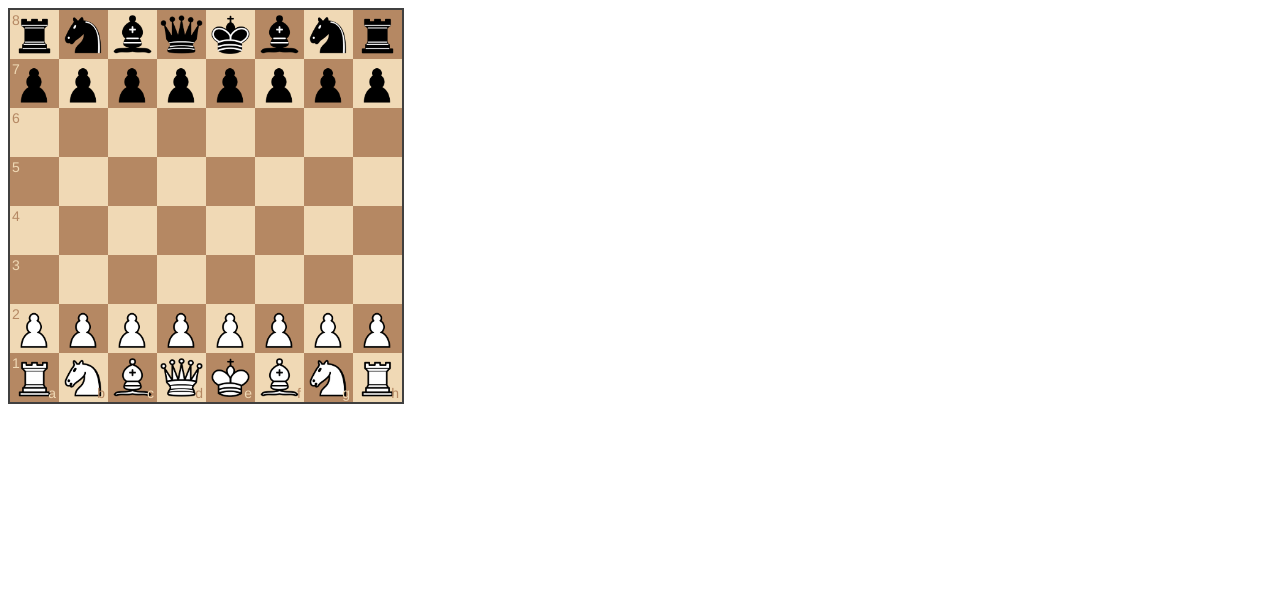
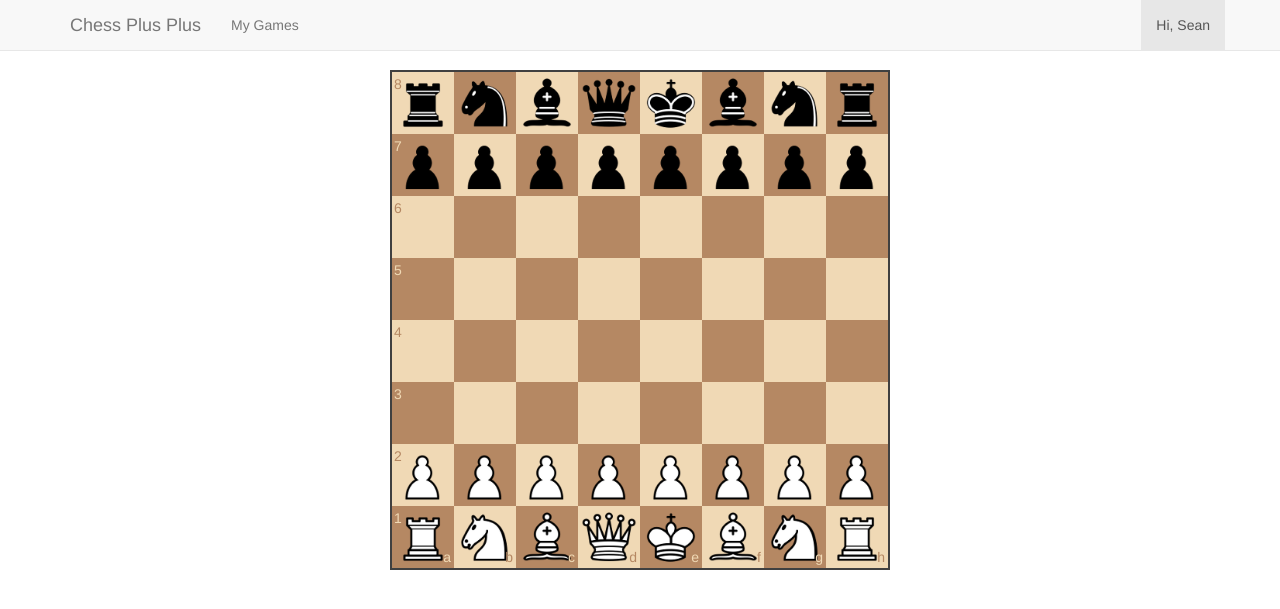
Before and after one commit to SeanPlusPlus/ChessPlusPlus, a Flask app: page /chess in a window 1280 px wide. Shown: the top 609 px of the page. Run offline with Flask 2, Linux system fonts and the light colour scheme; some libraries are stand-ins or nearby versions.

Commit message:
bootstrapify

```diff
--- a/static/css/style.css
+++ b/static/css/style.css
@@ -9,3 +9,11 @@
   -moz-box-shadow: inset 0 0 3px 3px blue;
   box-shadow: inset 0 0 3px 3px blue;
 }
+
+#board {
+  margin: 0px auto;
+}
+
+body {
+  padding-top: 70px;
+}
--- a/templates/chess.html
+++ b/templates/chess.html
@@ -3,13 +3,41 @@
 <head>
   <meta charset="utf-8" />
   <meta http-equiv="X-UA-Compatible" content="IE=edge,chrome=1" />
+  <link rel="stylesheet" href="//cdnjs.cloudflare.com/ajax/libs/twitter-bootstrap/3.3.4/css/bootstrap.min.css" />
   <link rel="stylesheet" href="static/css/chessboard-0.3.0.min.css" />
   <link rel="stylesheet" href="static/css/style.css" />
   <script src="static/js/chess.js"></script>
 </head>
 <body>
 
-  <div id="board" style="width: 400px"></div>
+  <nav class="navbar navbar-default navbar-fixed-top">
+    <div class="container">
+      <div class="navbar-header">
+        <button type="button" class="navbar-toggle collapsed" data-toggle="collapse" data-target="#navbar" aria-expanded="false" aria-controls="navbar">
+          <span class="sr-only">Toggle navigation</span>
+          <span class="icon-bar"></span>
+          <span class="icon-bar"></span>
+          <span class="icon-bar"></span>
+        </button>
+        <a class="navbar-brand" href="/">Chess Plus Plus</a>
+      </div>
+      <div id="navbar" class="navbar-collapse collapse">
+        <ul class="nav navbar-nav">
+          <li><a href="/chess?orientation=white">My Games</a></li>
+        </ul>
+        <ul class="nav navbar-nav navbar-right">
+          <li class="active"><a href="#">Hi, Sean</a></li>
+        </ul>
+      </div><!--/.nav-collapse -->
+    </div>
+  </nav>
+
+  <div class="container">
+    <div class="row">
+      <div class="col-md-12"></div>
+        <div id="board" style="width: 500px"></div>
+    </div>
+  </div>
 
   <script src="static/js/json3.min.js"></script>
   <script src="static/js/jquery-1.10.1.min.js"></script>
```
